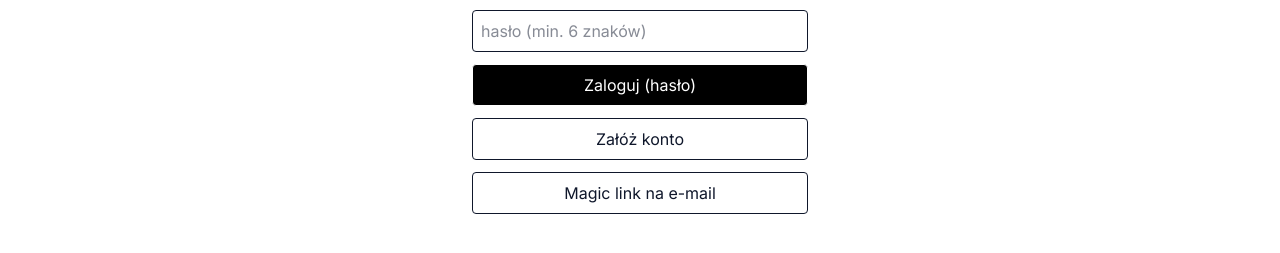
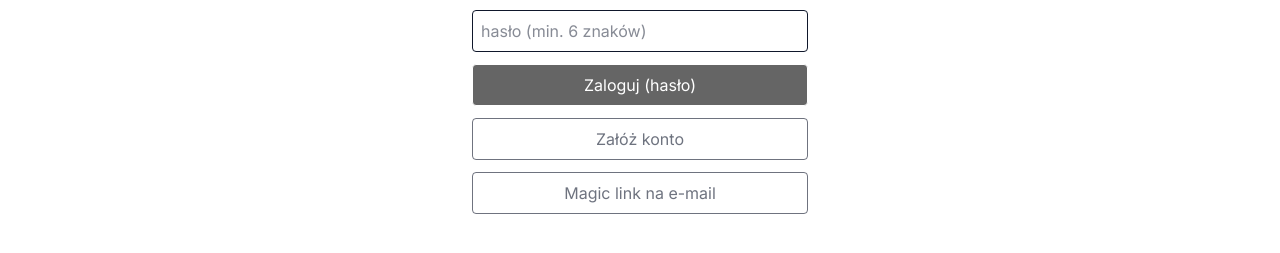
Before and after one commit to gitmrostrowski/cpd-app, a Next.js app: page /login in a window 1280 px wide. Shown: the part 213-466 px from the top of the page. Built offline with nearby package versions, Linux system fonts and the light colour scheme; no server answers.

Commit message:
Update page.tsx

```diff
--- a/app/login/page.tsx
+++ b/app/login/page.tsx
@@ -3,6 +3,11 @@
 import { useMemo, useState } from "react";
 import { useRouter } from "next/navigation";
 import { supabaseClient } from "@/lib/supabase/client";
+
+function isRateLimitError(message?: string) {
+  const m = (message ?? "").toLowerCase();
+  return m.includes("rate limit") || m.includes("too many requests") || m.includes("throttle");
+}
 
 export default function LoginPage() {
   const supabase = supabaseClient();
@@ -10,8 +15,12 @@ export default function LoginPage() {
 
   const [email, setEmail] = useState("");
   const [password, setPassword] = useState("");
+
   const [msg, setMsg] = useState<string | null>(null);
   const [pending, setPending] = useState(false);
+
+  // cooldown dla maili (otp / signup), żeby nie wpadać w limit
+  const [emailCooldownUntil, setEmailCooldownUntil] = useState<number>(0);
 
   const redirectTo = useMemo(() => {
     // callback endpoint musi istnieć: app/auth/callback/route.ts
@@ -19,11 +28,20 @@ export default function LoginPage() {
     return `${window.location.origin}/auth/callback`;
   }, []);
 
-  const canSubmit = email.trim().length > 3 && password.length >= 6;
+  const emailTrim = email.trim();
+  const canPasswordSubmit = emailTrim.length > 3 && password.length >= 6;
+  const canEmailSubmit = emailTrim.length > 3;
+
+  const now = Date.now();
+  const emailCooldownActive = now < emailCooldownUntil;
+  const cooldownSecondsLeft = emailCooldownActive
+    ? Math.ceil((emailCooldownUntil - now) / 1000)
+    : 0;
 
   async function signInWithPassword(e: React.FormEvent) {
     e.preventDefault();
-    if (!canSubmit) {
+
+    if (!canPasswordSubmit) {
       setMsg("Wpisz poprawny e-mail i hasło (min. 6 znaków).");
       return;
     }
@@ -33,19 +51,19 @@ export default function LoginPage() {
 
     try {
       const { data, error } = await supabase.auth.signInWithPassword({
-        email: email.trim(),
+        email: emailTrim,
         password,
       });
 
       if (error) {
-        setMsg(error.message);
+        setMsg(error.message || "Nie udało się zalogować.");
         return;
       }
 
       // jeśli email confirmations włączone, a użytkownik nie potwierdził,
       // Supabase potrafi nie dać sesji
       if (!data.session) {
-        setMsg("Zalogowanie nie powiodło się — sprawdź czy konto zostało potwierdzone e-mailem.");
+        setMsg("Brak sesji po logowaniu. Sprawdź czy konto jest potwierdzone e-mailem.");
         return;
       }
 
@@ -59,8 +77,14 @@ export default function LoginPage() {
 
   async function signUp(e: React.MouseEvent<HTMLButtonElement>) {
     e.preventDefault();
-    if (!canSubmit) {
+
+    if (!canPasswordSubmit) {
       setMsg("Wpisz poprawny e-mail i hasło (min. 6 znaków).");
+      return;
+    }
+
+    if (emailCooldownActive) {
+      setMsg(`Odczekaj ${cooldownSecondsLeft}s przed kolejną wysyłką e-mail.`);
       return;
     }
 
@@ -69,7 +93,7 @@ export default function LoginPage() {
 
     try {
       const { data, error } = await supabase.auth.signUp({
-        email: email.trim(),
+        email: emailTrim,
         password,
         options: {
           emailRedirectTo: redirectTo,
@@ -77,7 +101,12 @@ export default function LoginPage() {
       });
 
       if (error) {
-        setMsg(error.message);
+        if (isRateLimitError(error.message)) {
+          setMsg("Za dużo prób wysyłki e-mail. Odczekaj 1–2 minuty i spróbuj ponownie.");
+          setEmailCooldownUntil(Date.now() + 90_000);
+          return;
+        }
+        setMsg(error.message || "Nie udało się utworzyć konta.");
         return;
       }
 
@@ -89,6 +118,7 @@ export default function LoginPage() {
 
       // Jeśli potwierdzenia są WŁĄCZONE — user powstaje, ale bez sesji
       setMsg("Konto utworzone. Sprawdź e-mail i kliknij link aktywacyjny, potem zaloguj się.");
+      setEmailCooldownUntil(Date.now() + 60_000);
     } catch (err: any) {
       setMsg(err?.message || "Nie udało się utworzyć konta (błąd połączenia).");
     } finally {
@@ -98,8 +128,14 @@ export default function LoginPage() {
 
   async function magicLink(e: React.MouseEvent<HTMLButtonElement>) {
     e.preventDefault();
-    if (email.trim().length < 4) {
+
+    if (!canEmailSubmit) {
       setMsg("Wpisz poprawny e-mail.");
+      return;
+    }
+
+    if (emailCooldownActive) {
+      setMsg(`Odczekaj ${cooldownSecondsLeft}s przed kolejną wysyłką e-mail.`);
       return;
     }
 
@@ -108,14 +144,24 @@ export default function LoginPage() {
 
     try {
       const { error } = await supabase.auth.signInWithOtp({
-        email: email.trim(),
+        email: emailTrim,
         options: {
           emailRedirectTo: redirectTo,
         },
       });
 
-      if (error) setMsg(error.message);
-      else setMsg("Wysłaliśmy link logowania na e-mail.");
+      if (error) {
+        if (isRateLimitError(error.message)) {
+          setMsg("Za dużo prób wysyłki e-mail. Odczekaj 1–2 minuty i spróbuj ponownie.");
+          setEmailCooldownUntil(Date.now() + 90_000);
+          return;
+        }
+        setMsg(error.message || "Nie udało się wysłać linku.");
+        return;
+      }
+
+      setMsg("Wysłaliśmy link logowania na e-mail.");
+      setEmailCooldownUntil(Date.now() + 60_000);
     } catch (err: any) {
       setMsg(err?.message || "Nie udało się wysłać linku (błąd połączenia).");
     } finally {
@@ -151,28 +197,43 @@ export default function LoginPage() {
 
         <button
           className="w-full rounded border bg-black p-2 text-white disabled:opacity-60"
-          disabled={pending}
+          disabled={pending || !canPasswordSubmit}
           type="submit"
+          title={!canPasswordSubmit ? "Wpisz e-mail i hasło (min. 6 znaków)" : undefined}
         >
           {pending ? "Loguję…" : "Zaloguj (hasło)"}
         </button>
 
         <button
           className="w-full rounded border p-2 disabled:opacity-60"
-          disabled={pending}
+          disabled={pending || !canPasswordSubmit || emailCooldownActive}
           type="button"
           onClick={signUp}
+          title={
+            emailCooldownActive
+              ? `Odczekaj ${cooldownSecondsLeft}s`
+              : !canPasswordSubmit
+              ? "Wpisz e-mail i hasło (min. 6 znaków)"
+              : undefined
+          }
         >
-          Załóż konto
+          {emailCooldownActive ? `Załóż konto (${cooldownSecondsLeft}s)` : "Załóż konto"}
         </button>
 
         <button
           className="w-full rounded border p-2 disabled:opacity-60"
-          disabled={pending}
+          disabled={pending || !canEmailSubmit || emailCooldownActive}
           type="button"
           onClick={magicLink}
+          title={
+            emailCooldownActive
+              ? `Odczekaj ${cooldownSecondsLeft}s`
+              : !canEmailSubmit
+              ? "Wpisz e-mail"
+              : undefined
+          }
         >
-          Magic link na e-mail
+          {emailCooldownActive ? `Magic link (${cooldownSecondsLeft}s)` : "Magic link na e-mail"}
         </button>
       </form>
 
```
